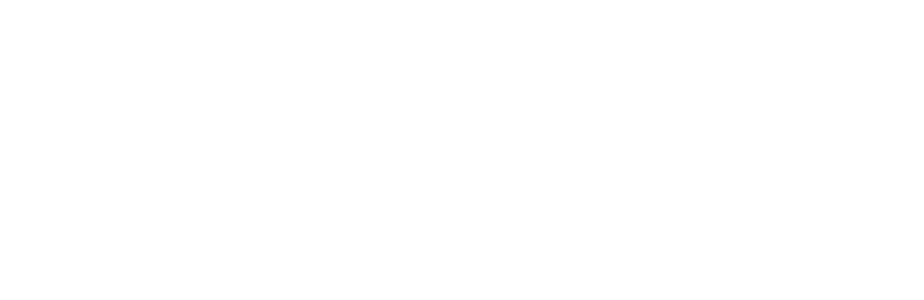
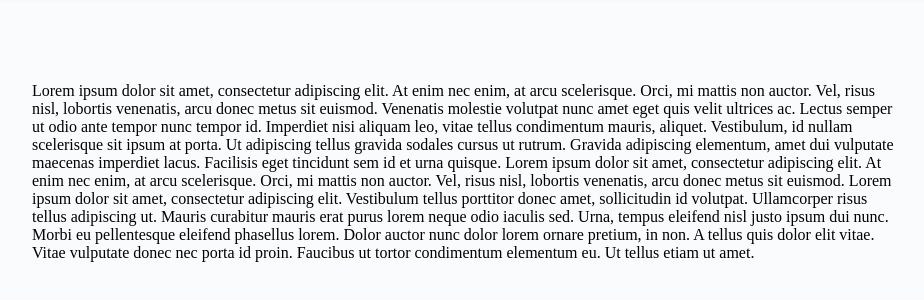
Before and after one commit to alisadek/testa-viva-challenge, a React (Create React App) app: page / in a window 1280 px wide. Shown: the part 228-528 px from the top of the page, without its empty margins (176-1100 px from the left). Built offline with nearby package versions, Linux system fonts and the light colour scheme.

Commit message:
feature: add card component

```diff
--- a/src/App.tsx
+++ b/src/App.tsx
@@ -1,7 +1,11 @@
 import React from 'react';
-
+import HomePage from './components/HomePage/HomePage';
 function App() {
-  return <div></div>;
+  return (
+    <>
+      <HomePage />
+    </>
+  );
 }
 
 export default App;
--- /dev/null
+++ b/src/components/Card/Card.module.scss
@@ -0,0 +1,8 @@
+.card {
+  background-color: #f9fbfc;
+  border-radius: 20px;
+  box-shadow: 0px 0px 7px rgba(49, 49, 49, 0.1);
+  width: 100%;
+  height: 100%;
+  padding: 80px;
+}
--- /dev/null
+++ b/src/components/Card/Card.tsx
@@ -0,0 +1,10 @@
+import React from 'react';
+import styles from './Card.module.scss';
+
+type Props = {};
+
+const Card = (props: React.PropsWithChildren<Props>) => {
+  return <div className={styles.card}>{props.children}</div>;
+};
+
+export default Card;
--- /dev/null
+++ b/src/components/HomePage/HomePage.module.scss
@@ -0,0 +1,11 @@
+.page {
+  min-height: 100vh;
+  min-width: 100vw;
+  display: flex;
+  align-items: center;
+  justify-content: center;
+}
+.documentViewer {
+  width: 80%;
+  height: 80%;
+}
--- /dev/null
+++ b/src/components/HomePage/HomePage.tsx
@@ -0,0 +1,34 @@
+import React from 'react';
+import Card from '../Card/Card';
+import styles from './HomePage.module.scss';
+
+type Props = {};
+
+const HomePage = (props: Props) => {
+  return (
+    <div className={styles.page}>
+      <div className={styles.documentViewer}>
+        <Card>
+          Lorem ipsum dolor sit amet, consectetur adipiscing elit. At enim nec enim, at arcu
+          scelerisque. Orci, mi mattis non auctor. Vel, risus nisl, lobortis venenatis, arcu donec
+          metus sit euismod. Venenatis molestie volutpat nunc amet eget quis velit ultrices ac.
+          Lectus semper ut odio ante tempor nunc tempor id. Imperdiet nisi aliquam leo, vitae tellus
+          condimentum mauris, aliquet. Vestibulum, id nullam scelerisque sit ipsum at porta. Ut
+          adipiscing tellus gravida sodales cursus ut rutrum. Gravida adipiscing elementum, amet dui
+          vulputate maecenas imperdiet lacus. Facilisis eget tincidunt sem id et urna quisque. Lorem
+          ipsum dolor sit amet, consectetur adipiscing elit. At enim nec enim, at arcu scelerisque.
+          Orci, mi mattis non auctor. Vel, risus nisl, lobortis venenatis, arcu donec metus sit
+          euismod. Lorem ipsum dolor sit amet, consectetur adipiscing elit. Vestibulum tellus
+          porttitor donec amet, sollicitudin id volutpat. Ullamcorper risus tellus adipiscing ut.
+          Mauris curabitur mauris erat purus lorem neque odio iaculis sed. Urna, tempus eleifend
+          nisl justo ipsum dui nunc. Morbi eu pellentesque eleifend phasellus lorem. Dolor auctor
+          nunc dolor lorem ornare pretium, in non. A tellus quis dolor elit vitae. Vitae vulputate
+          donec nec porta id proin. Faucibus ut tortor condimentum elementum eu. Ut tellus etiam ut
+          amet.
+        </Card>
+      </div>
+    </div>
+  );
+};
+
+export default HomePage;
--- a/src/index.css
+++ b/src/index.css
@@ -1,13 +1,5 @@
-body {
+* {
+  padding: 0;
   margin: 0;
-  font-family: -apple-system, BlinkMacSystemFont, 'Segoe UI', 'Roboto', 'Oxygen',
-    'Ubuntu', 'Cantarell', 'Fira Sans', 'Droid Sans', 'Helvetica Neue',
-    sans-serif;
-  -webkit-font-smoothing: antialiased;
-  -moz-osx-font-smoothing: grayscale;
+  box-sizing: border-box;
 }
-
-code {
-  font-family: source-code-pro, Menlo, Monaco, Consolas, 'Courier New',
-    monospace;
-}
```
Also changed, not shown: package.json (+8 -0 lines), .eslintrc.json, 1 other file (tests, documents, lock files or other folders).
